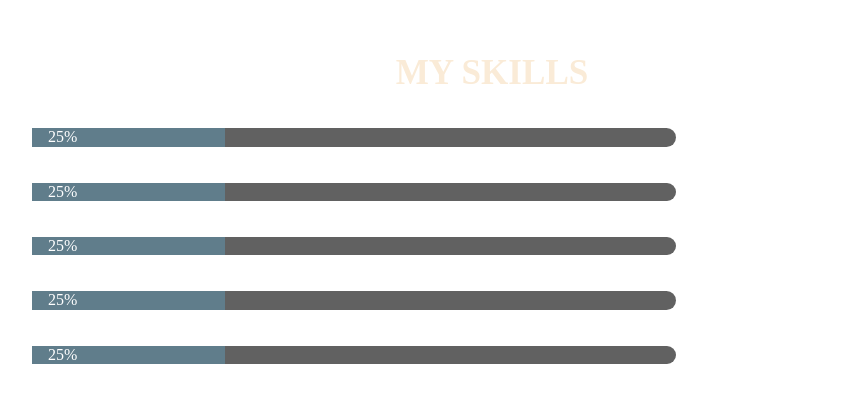
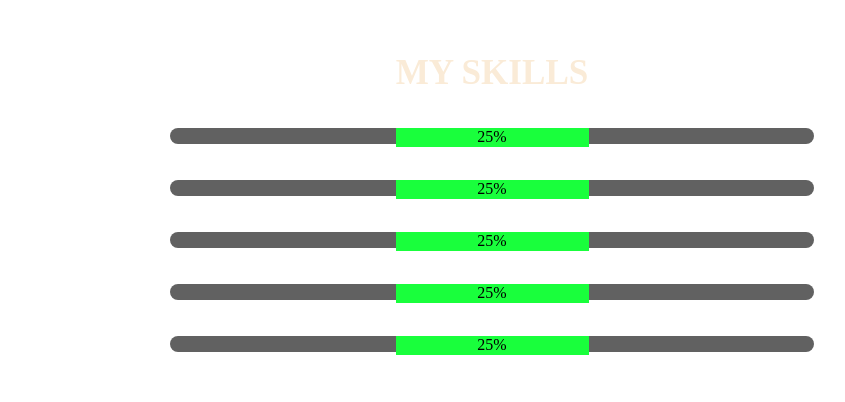
Before and after one commit to LewKM/LewKM, a plain HTML site: page index.html in a window 1280 px wide. Shown: the part 2713-3115 px from the top of the page, without its empty margins (148-993 px from the left). Drawn offline with Linux system fonts and the light colour scheme.

Commit message:
Minor tweaks.

```diff
--- a/assets/style.css
+++ b/assets/style.css
@@ -106,11 +106,13 @@ h1 {
     color: #fff!important;
     background-color: #616161!important;
     width: 70%;
+    height: 16px;
     border-radius: 16px;
+    padding-right: auto;
 }
 
 .score {
     padding: 0.01em 16px;
-    color: #fff!important;
-    background-color: #607d8b!important;
+    color: rgb(0, 0, 0)!important;
+    background-color: #19ff3c!important;
 }
--- a/index.html
+++ b/index.html
@@ -94,6 +94,7 @@
             </center>
 
         </div>
+        <center>
             <div class="skillbar">
                 <div class="score" style="width:25%">25%</div>
             </div>
@@ -117,7 +118,7 @@
             <div class="skillbar">
                 <div class="score" style="width:25%">25%</div>
             </div>
-
+        </center>
     </section>
     <br>
     <br>
```
Lines whose indentation alone changed are shown as unchanged.
